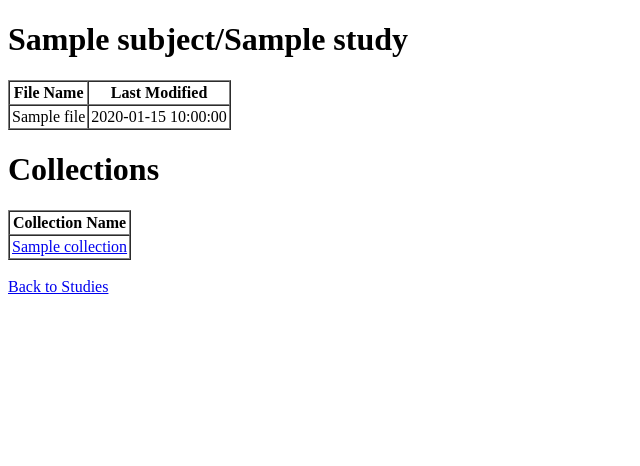
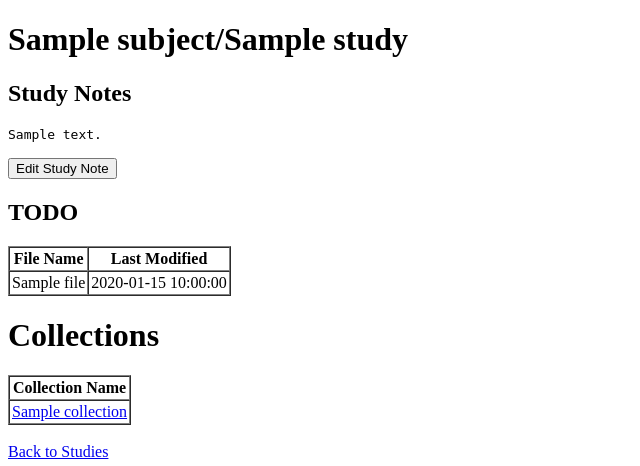
Before and after one commit to patbolan/slug, a Flask app: template templates/study.html in a window 1280 px wide. Shown: the part 26-492 px from the top of the page, without its empty margins (0-640 px from the left). Run offline with Flask 3, Linux system fonts and the light colour scheme; the template is opened without the code that fills it: most values are stand-ins (such as "Sample title", 1, 10 or a date in 2020).

Commit message:
Added study notes

```diff
--- a/app.py
+++ b/app.py
@@ -82,6 +82,14 @@ def study(subject_name, study_name):
     if not os.path.isdir(study_path):
         abort(404)
 
+    # Read notes.txt if it exists
+    notes_file = os.path.join(study_path, 'notes.txt')
+    if os.path.isfile(notes_file):
+        with open(notes_file, 'r') as f:
+            notes = f.read()
+    else:
+        notes = ""
+
     files = []
     collections = []
     for file_name in sorted(os.listdir(study_path)):
@@ -91,11 +99,15 @@ def study(subject_name, study_name):
         if os.path.isfile(full_path):
             timestamp = datetime.fromtimestamp(os.path.getmtime(full_path))
             files.append({'name': file_name, 'timestamp': timestamp.strftime('%Y-%m-%d %H:%M:%S')})
-        else: # Folders are considered collections
+        else:  # Folders are considered collections
             collections.append({'name': file_name})
 
     return render_template('study.html',
-                           subject=subject_name, study=study_name, files=files, collections=collections)
+                           subject=subject_name,
+                           study=study_name,
+                           notes=notes,
+                           files=files,
+                           collections=collections)
 
 
 @app.route('/subject/<subject_name>/studies/<study_name>/collections/<collection_name>')
@@ -200,21 +212,21 @@ def note(subject_name):
                 notes = f.read()
         else:
             notes = "<enter notes here>"
-        return render_template('note.html', subject_name=subject_name, notes=notes)
+        return render_template('notes.html', subject_name=subject_name, notes=notes)
 
     elif request.method == 'POST':
         # Update notes.txt with the submitted content
         new_notes = request.form.get('notes', '')
         with open(notes_file, 'w') as f:
             f.write(new_notes)
-        return redirect(url_for('note', subject_name=subject_name))
+        return redirect(url_for('notes', subject_name=subject_name))
 
     elif request.method == 'PUT':
         # Create notes.txt if it doesn't exist
         if not os.path.isfile(notes_file):
             with open(notes_file, 'w') as f:
                 f.write("")
-            return redirect(url_for('note', subject_name=subject_name))
+            return redirect(url_for('notes', subject_name=subject_name))
         else:
             return f"notes.txt already exists for subject {subject_name}", 409
 
@@ -227,6 +239,49 @@ def note(subject_name):
         else:
             print('notes.txt does not exist')  # Debugging statement
             return f"notes.txt does not exist for subject {subject_name}", 404
+
+@app.route('/note/<subject_name>/studies/<study_name>', methods=['GET', 'POST', 'PUT', 'DELETE'])
+def study_note(subject_name, study_name):
+    study_path = os.path.join(DATA_DIR, subject_name, study_name)
+    if not os.path.isdir(study_path):
+        abort(404)
+
+    notes_file = os.path.join(study_path, 'notes.txt')
+
+    if request.method == 'GET':
+        # Read notes.txt if it exists
+        if os.path.isfile(notes_file):
+            with open(notes_file, 'r') as f:
+                notes = f.read()
+        else:
+            notes = "<enter notes here>"
+        return render_template('notes.html', subject_name=subject_name, study_name=study_name, notes=notes)
+
+    elif request.method == 'POST':
+        # Update notes.txt with the submitted content
+        new_notes = request.form.get('notes', '')
+        with open(notes_file, 'w') as f:
+            f.write(new_notes)
+        return redirect(url_for('study_note', subject_name=subject_name, study_name=study_name))
+
+    elif request.method == 'PUT':
+        # Create notes.txt if it doesn't exist
+        if not os.path.isfile(notes_file):
+            with open(notes_file, 'w') as f:
+                f.write("")
+            return redirect(url_for('study_note', subject_name=subject_name, study_name=study_name))
+        else:
+            return f"notes.txt already exists for study {study_name}", 409
+
+    elif request.method == 'DELETE':
+        print(f"DELETE request received for study: {study_name}")  # Debugging statement
+        if os.path.isfile(notes_file):
+            print('Deleting notes file:', notes_file)  # Debugging statement
+            os.remove(notes_file)
+            return f"Deleted notes.txt for study {study_name}", 200
+        else:
+            print('notes.txt does not exist')  # Debugging statement
+            return f"notes.txt does not exist for study {study_name}", 404
 
 @app.route('/studies')
 def studies():
--- a/templates/study.html
+++ b/templates/study.html
@@ -12,8 +12,13 @@
     </header>
 
     <h1>{{ subject }}/{{ study }}</h1>
+    <h2>Study Notes</h2>
+    <p><pre>{{ notes }}</pre></p>
+    <form action="{{ url_for('study_note', subject_name=subject, study_name=study) }}" method="GET">
+        <button type="submit">Edit Study Note</button>
+    </form>
 
-
+    <h2>TODO</h2>
     <table border="1" cellpadding="2" cellspacing="0">
         <thead>
             <tr>
```
Also changed, not shown: templates/notes.html (renamed from templates/note.html, +14 -6 lines).
